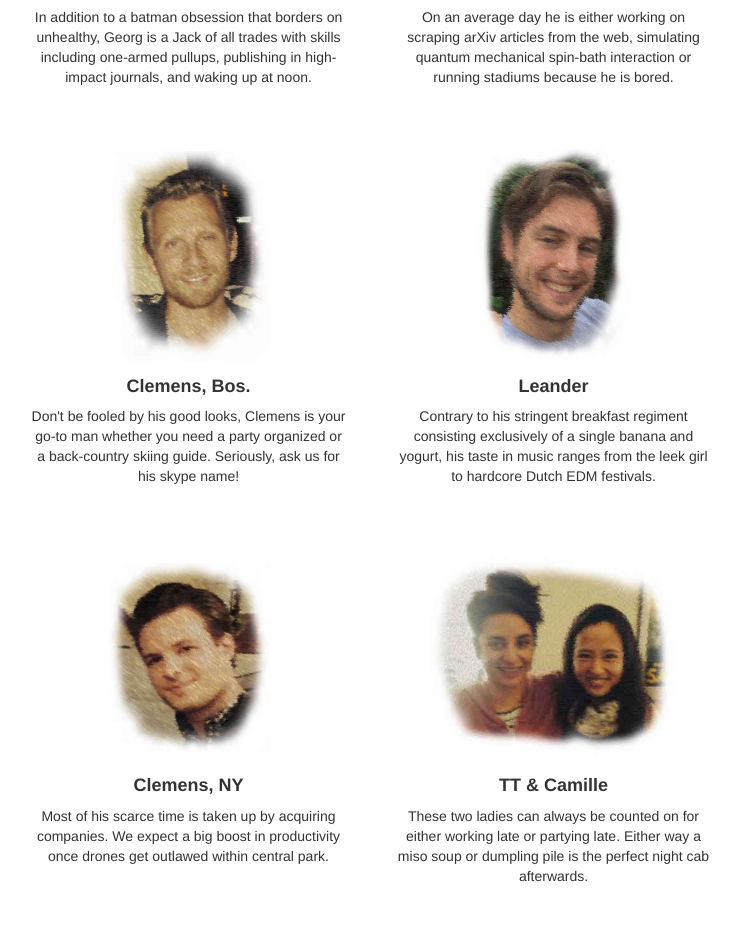
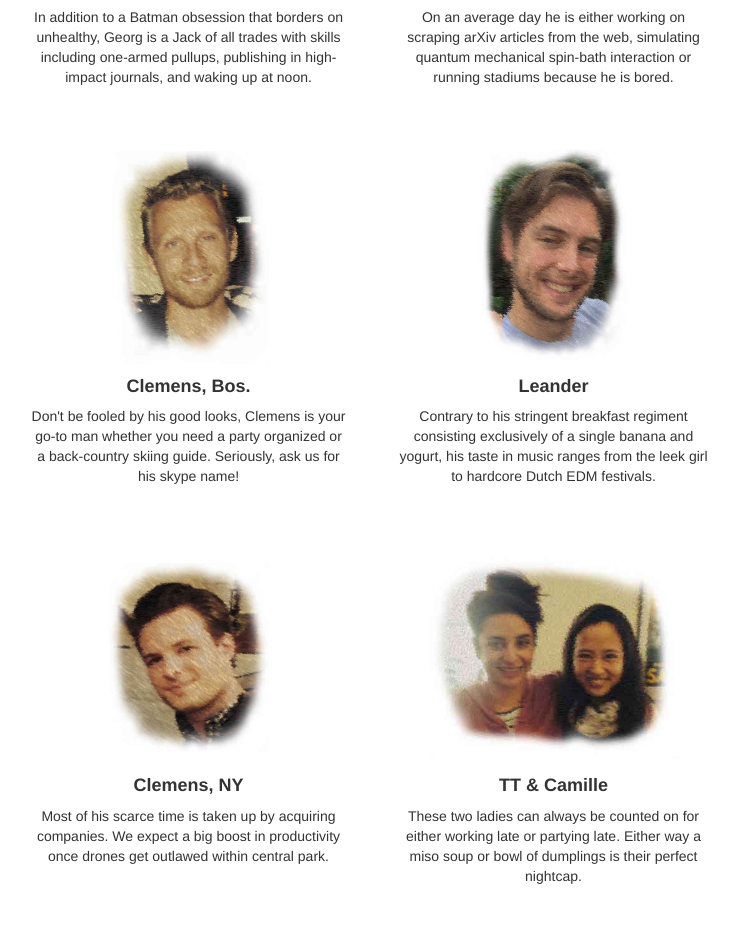
Before and after one commit to gkucsko/slideTracker, a website: page node.js_app/public/contact.html in a window 1280 px wide. Shown: the part 546-1482 px from the top of the page, 269-1009 px from the left. Drawn offline with nearby package versions, Linux system fonts and the light colour scheme.

Commit message:
minor contact page changes

```diff
--- a/node.js_app/public/contact.html
+++ b/node.js_app/public/contact.html
@@ -57,7 +57,7 @@
 			        			<img src="images/georg.jpg">
 			        		</div>
 			        		<h4><strong>Georg</strong></h4>
-			        		<p>In addition to a batman obsession that borders on unhealthy, Georg is a Jack of all trades with skills including one-armed pullups, publishing in high-impact journals, and waking up at noon.</p>
+			        		<p>In addition to a Batman obsession that borders on unhealthy, Georg is a Jack of all trades with skills including one-armed pullups, publishing in high-impact journals, and waking up at noon.</p>
 			        	</div>
 			        </div><!-- /.col-lg-6 -->
 			        <div class="col-lg-6">
@@ -107,7 +107,7 @@
 			        			<img id="tt-camille" src="images/tt_camille.jpg">
 			        		</div>
 			        		<h4><strong>TT &amp; Camille</strong></h4>
-							<p>These two ladies can always be counted on for either working late or partying late. Either way a miso soup or dumpling pile is the perfect night cab afterwards.</p>
+							<p>These two ladies can always be counted on for either working late or partying late. Either way a miso soup or bowl of dumplings is their perfect nightcap.</p>
 			        	</div>
 			        </div><!-- /.col-lg-6 -->
 				</div>
--- a/node.js_app/public/core.js
+++ b/node.js_app/public/core.js
@@ -77,6 +77,7 @@ slideTrack.controller('mainController', function ($scope, $http) {
 		$('#download-pres').css('display','none');
 		$('#fs-btn').css('display','none');
 		$scope.slide_src = '';
+		$scope.$apply();
 		$scope.fs_exit();
 	};
 
```
